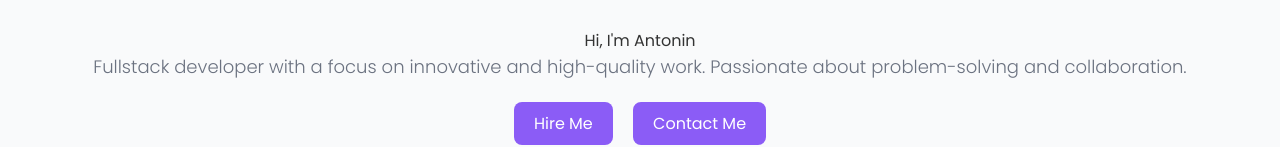
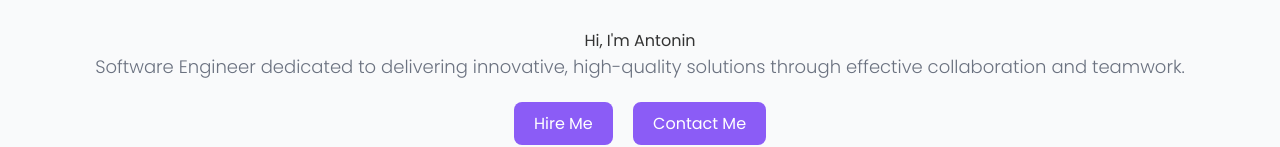
Before and after one commit to AntonMestre/AntonMestre.github.io, a website: page index.html in a window 1280 px wide. Shown: the part 413-560 px from the top of the page. Drawn offline with nearby package versions, Linux system fonts and the light colour scheme.

Commit message:
chore: changing the description

```diff
--- a/index.html
+++ b/index.html
@@ -79,7 +79,7 @@
         <div class="container mx-auto">
             <img src="./40872478.jpg" alt="Profile Picture" class="profile-image mx-auto mb-8">
             <h1>Hi, I'm Antonin</h1>
-            <p>Fullstack developer with a focus on innovative and high-quality work. Passionate about problem-solving and collaboration.</p>
+            <p>Software Engineer dedicated to delivering innovative, high-quality solutions through effective collaboration and teamwork.</p>
             <div class="mt-8">
                 <a href="mailto:anmaystre@gmail.com" class="btn-primary">Hire Me</a>
                 <a href="mailto:anmaystre@gmail.com" class="ml-4 btn-primary">Contact Me</a>
```
